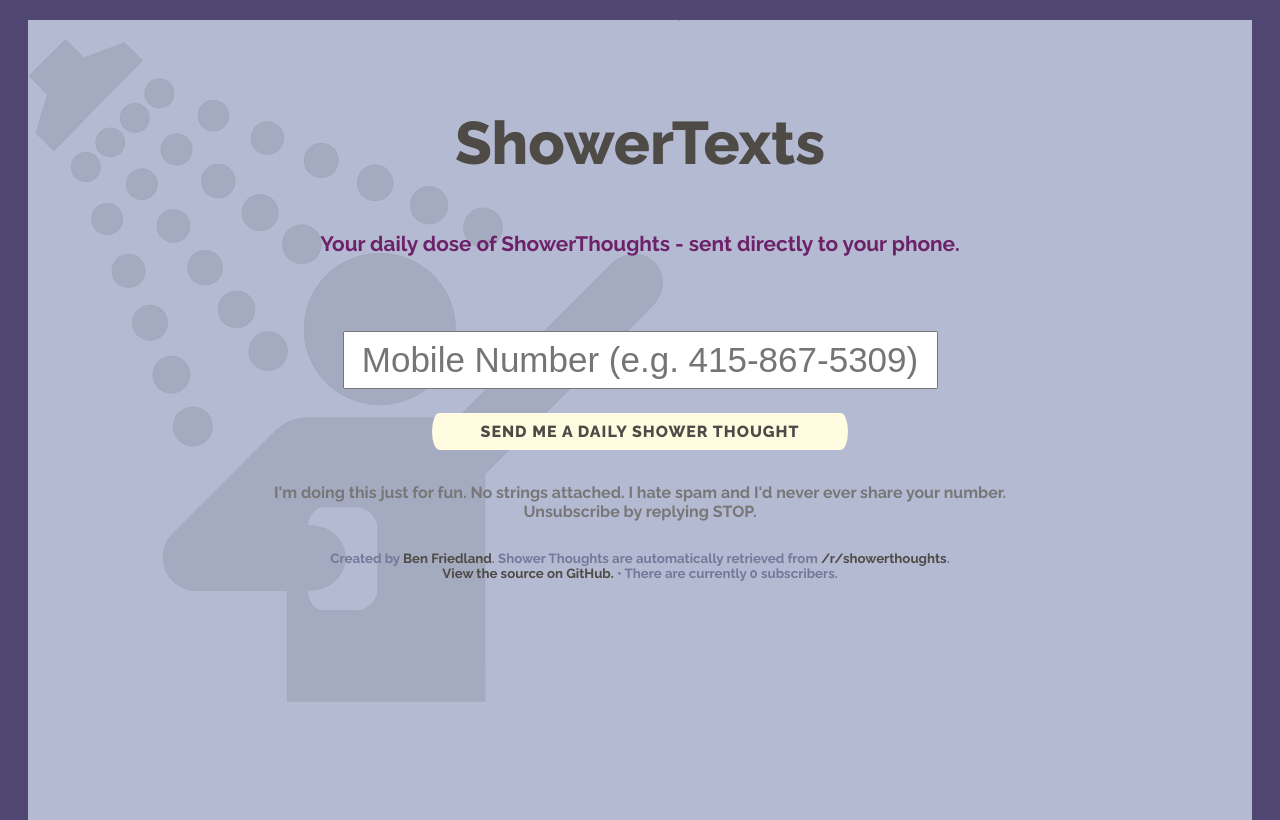
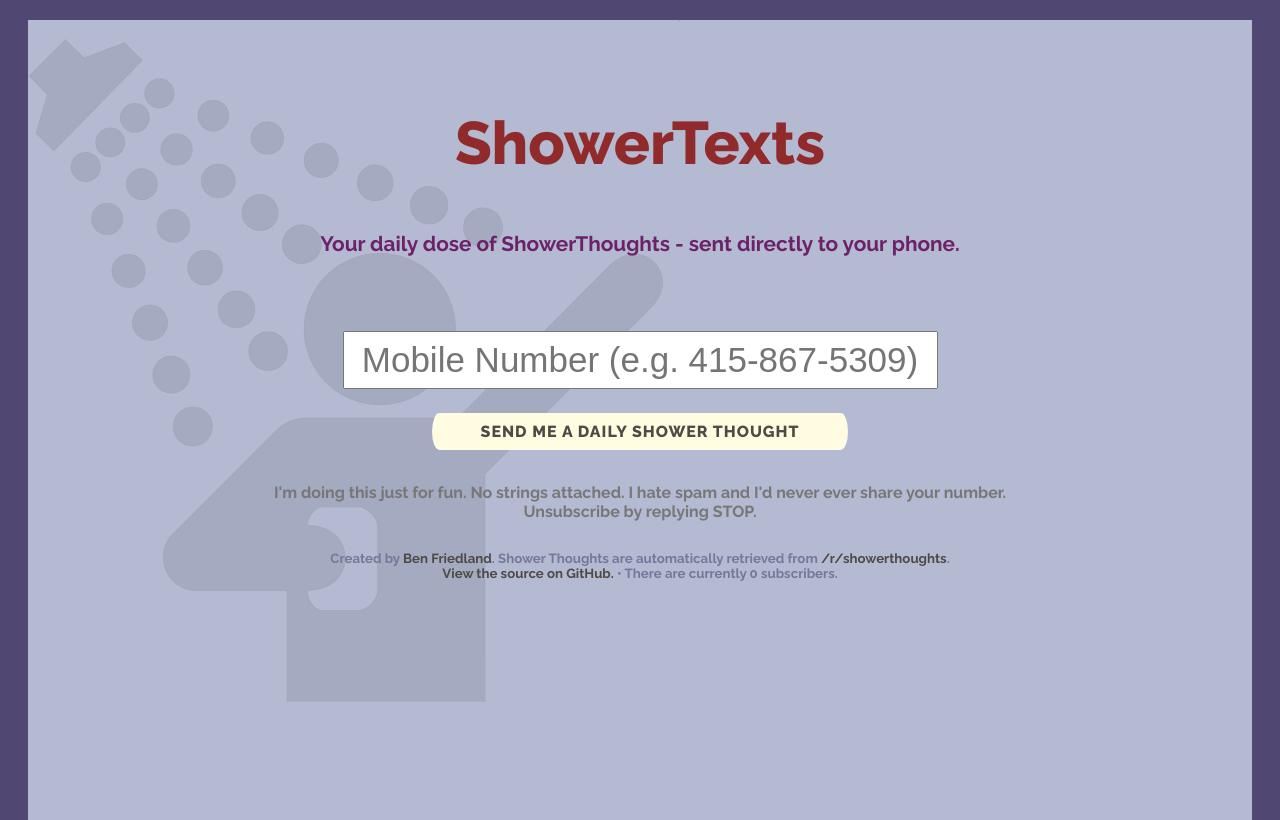
Before and after one commit to ben174/showertexts, a Django app: page / in a window 1280 px wide. Run offline with Django 3.2, Linux system fonts and the light colour scheme; data that the repository does not hold is empty; parts of the project's set-up code (start-up, migrations or seed data) failed here and were passed over; some libraries are stand-ins or nearby versions.

Commit message:
Heading color

```diff
--- a/showertexts/static/css/landing.css
+++ b/showertexts/static/css/landing.css
@@ -17,6 +17,9 @@
 a {
   color: #4e4a46;
   text-decoration: none;
+}
+h1>a {
+  color: #902A2B;
 }
 a:hover,
 a:focus {
```
